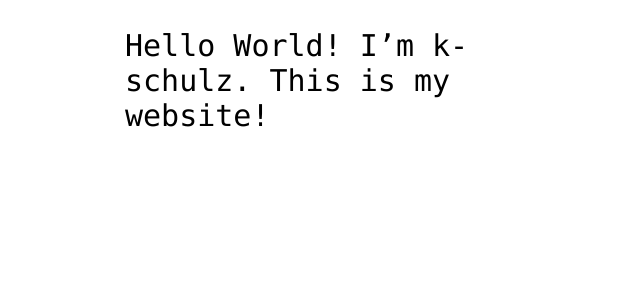
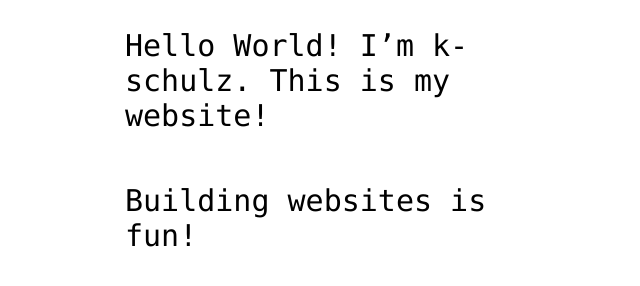
Before and after one commit to k-schulz/k-schulz.github.io, a plain HTML site: page index.html in a window 1280 px wide. Shown: the part 360-646 px from the top of the page, without its empty margins (315-955 px from the left). Drawn offline with Linux system fonts and the light colour scheme.

Commit message:
Update index.html with new content

```diff
--- a/index.html
+++ b/index.html
@@ -13,6 +13,7 @@
 
 <!-- Change this code here by copy and pasting your template on line 15 -->
 <p>Hello World! I’m k-schulz. This is my website!</p>
+<p>Building websites is fun!</p>
 
 </body>
 </html>
```
